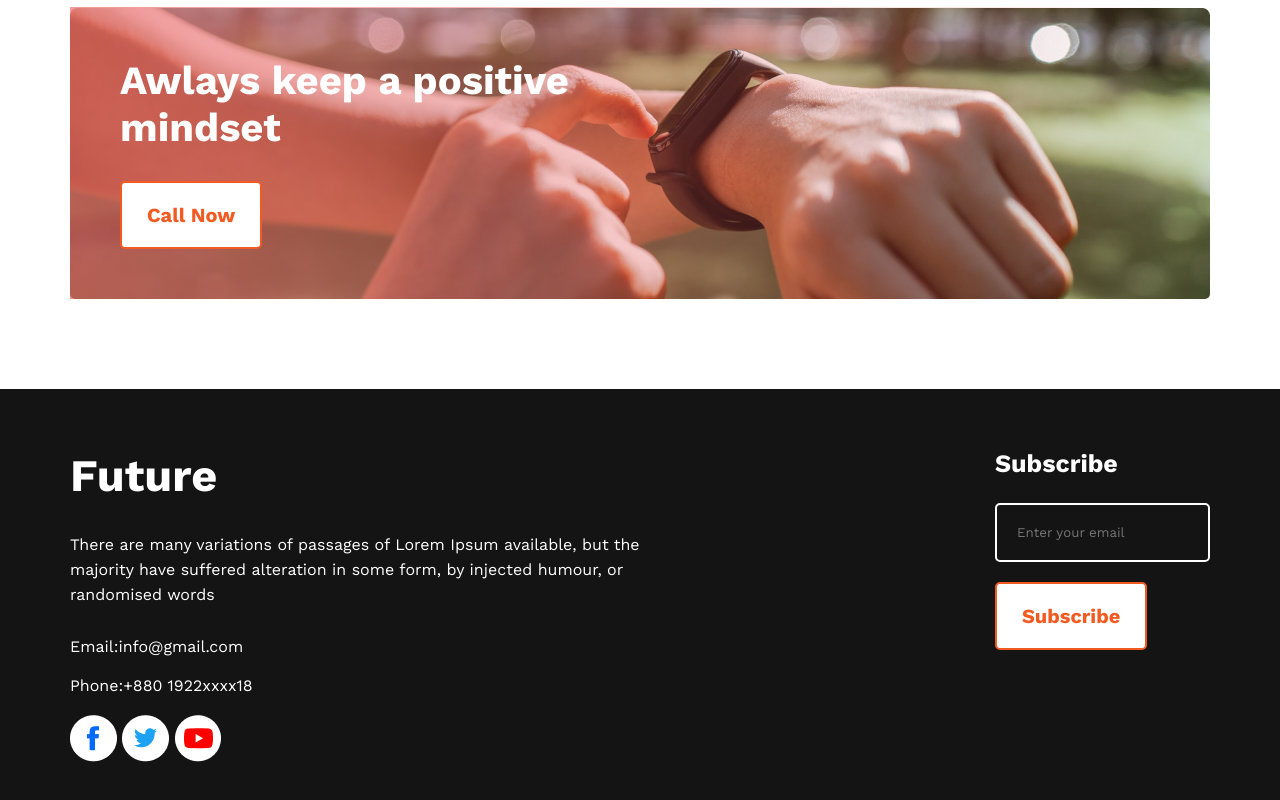
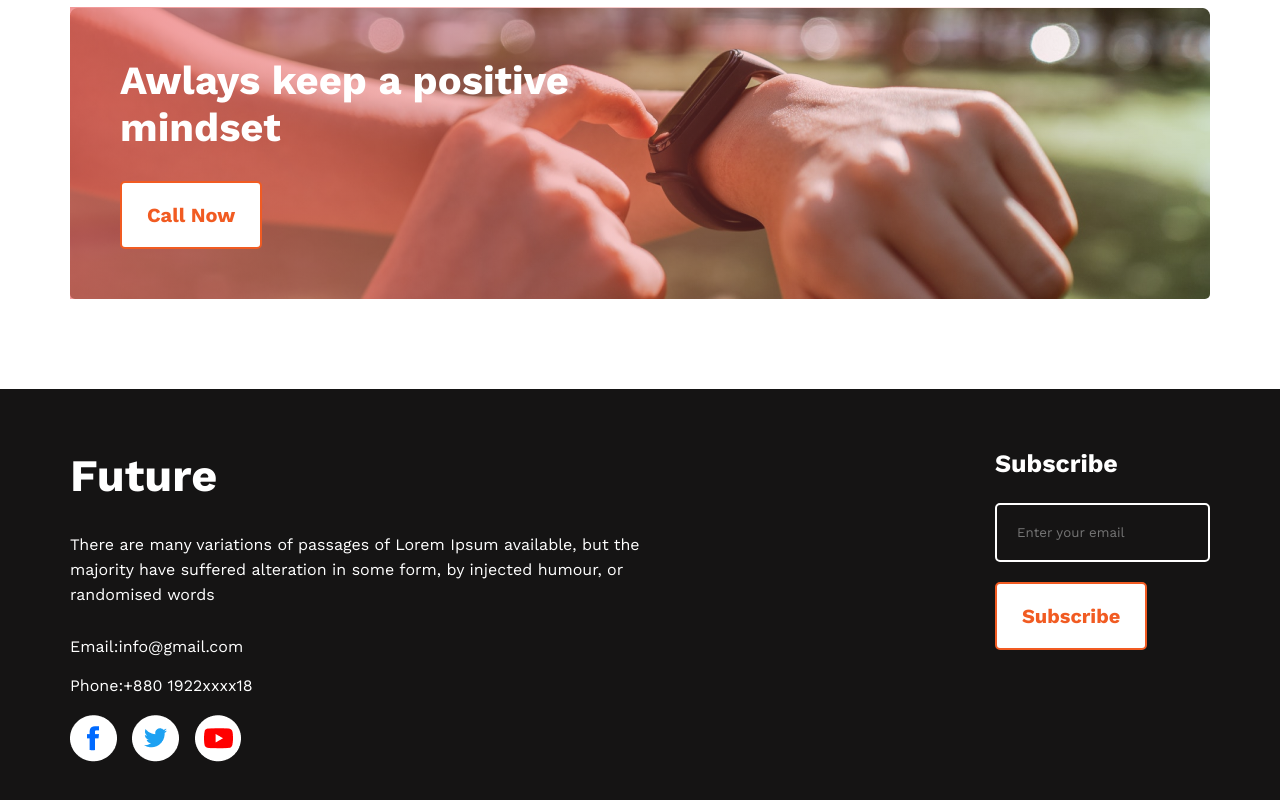
Before and after one commit to aminul-islam01/frist-assingment, a plain HTML site: page index.html in a window 1280 px wide. Shown: the part 2373-3173 px from the top of the page. Drawn offline with nearby package versions, Linux system fonts and the light colour scheme.

Commit message:
footer icon margin add

```diff
--- a/styles/style.css
+++ b/styles/style.css
@@ -175,3 +175,7 @@ input[type=email]{
     background: transparent;
     margin-bottom: 20px;
 }
+.future a{
+    text-decoration: none;
+    margin-right: 10px;
+}
```
